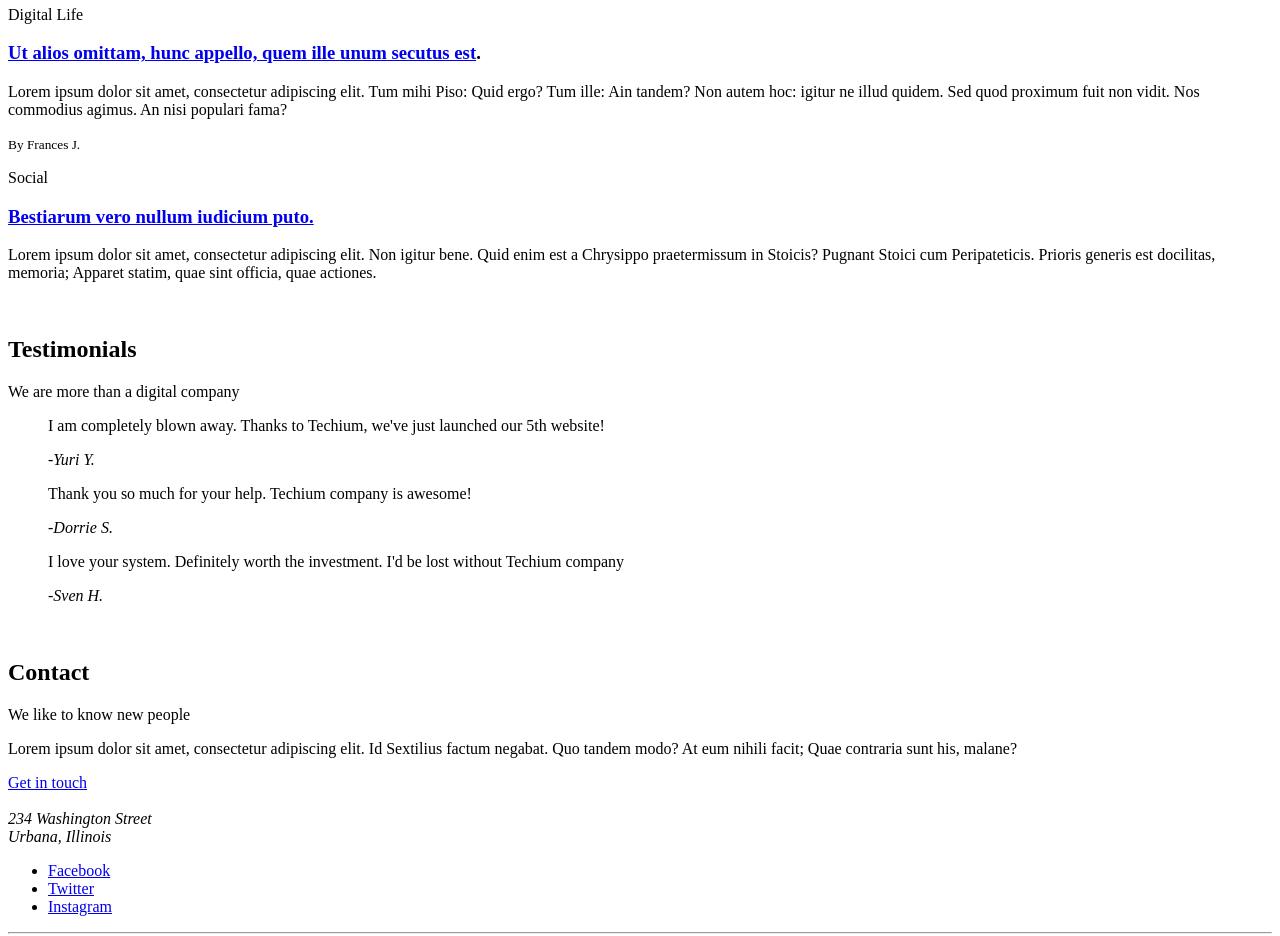
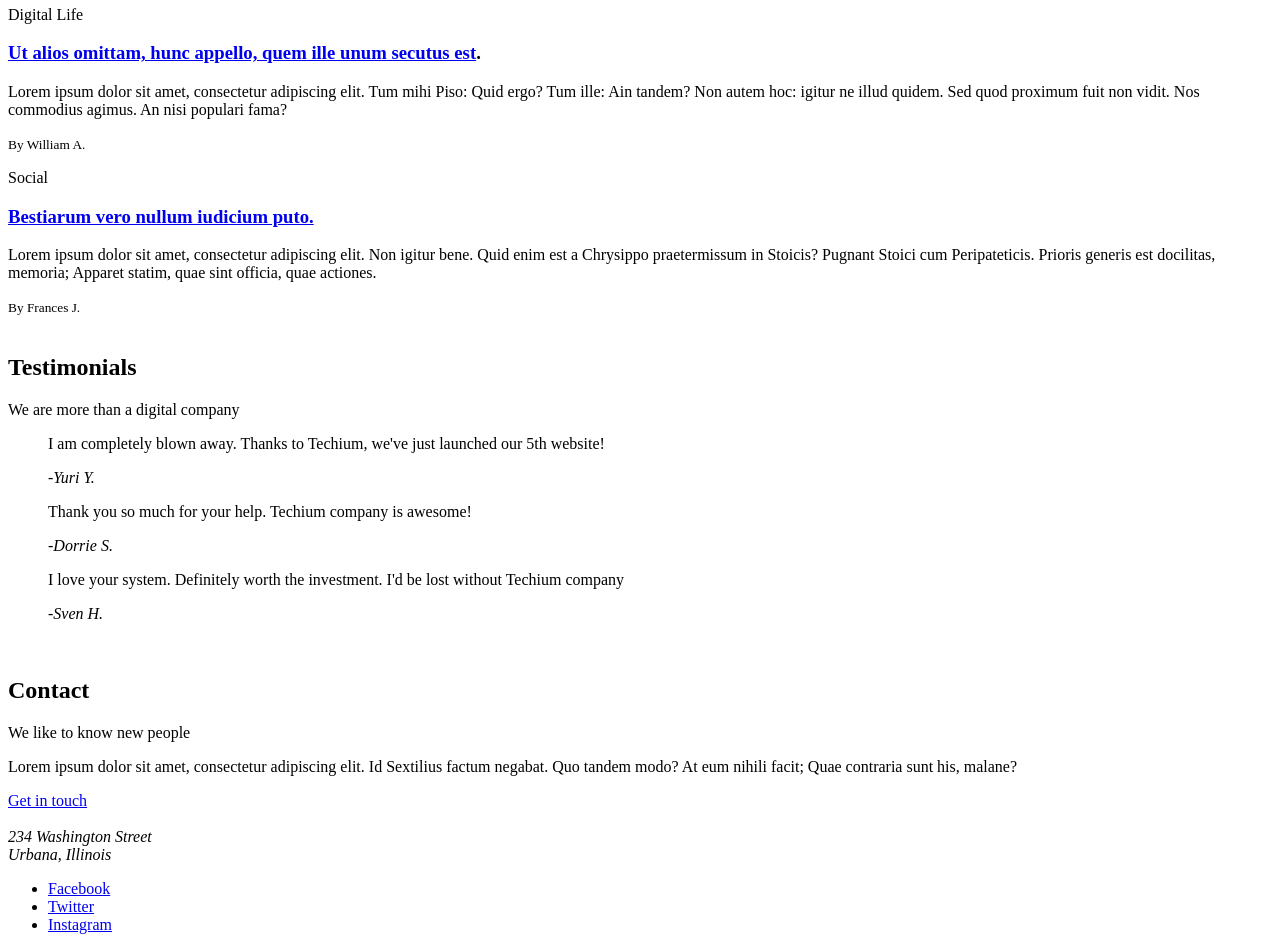
Before and after one commit to DiegoRmsR/holbertonschool-web_front_end, a plain HTML site: page 0x00-html_advanced/31-index.html in a window 1280 px wide. Shown: the part 1660-2596 px from the top of the page. Drawn offline with Linux system fonts and the light colour scheme.

Commit message:
[Feature] Address and latest news authors

```diff
--- a/0x00-html_advanced/31-index.html
+++ b/0x00-html_advanced/31-index.html
@@ -131,7 +131,7 @@
                             tandem? Non autem hoc: igitur ne illud quidem. Sed quod proximum fuit non vidit. Nos
                             commodius
                             agimus. An nisi populari fama?</p>
-                        <small>By Frances J.</small>
+                        <small>By William A.</small>
                     </article>
                     <article>
                         <p>Social</p>
@@ -139,6 +139,7 @@
                         <p>Lorem ipsum dolor sit amet, consectetur adipiscing elit. Non igitur bene. Quid enim est a
                             Chrysippo praetermissum in Stoicis? Pugnant Stoici cum Peripateticis. Prioris generis est
                             docilitas, memoria; Apparet statim, quae sint officia, quae actiones.</p>
+                            <small>By Frances J.</small>
                     </article>
                 </div>
             </div>
```
